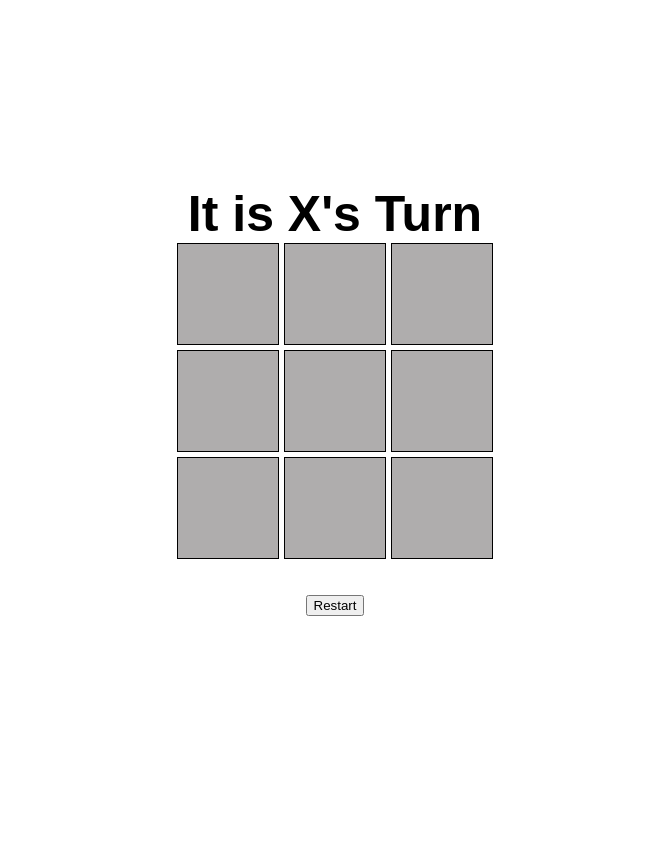
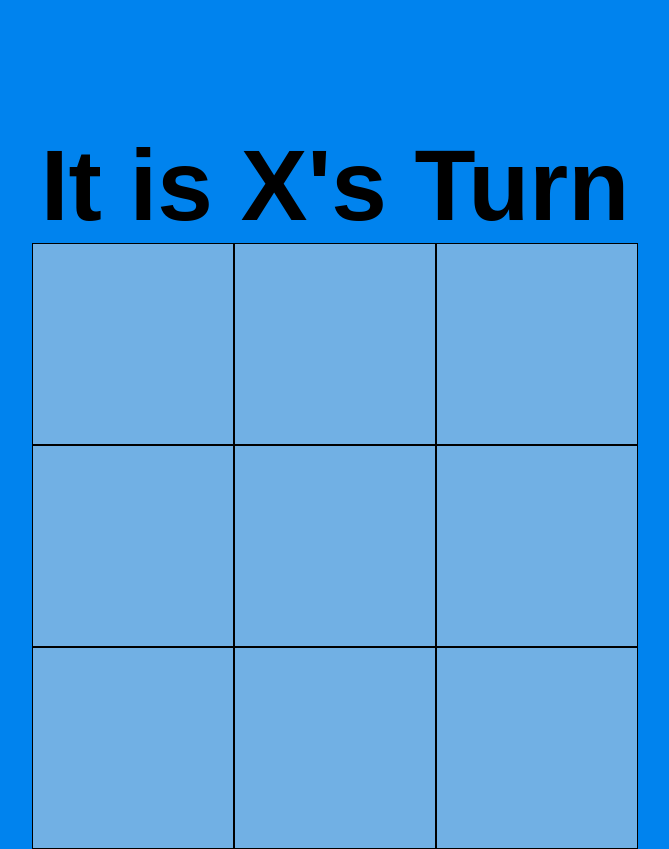
Before and after one commit to mharis337/Tic-Tac-Toe, a PHP site: page / in a window 1280 px wide. Shown: the whole page, without its empty margins (305-974 px from the left). Before the commit the page ends 616 px from the top, so only its background shows below. Run offline with PHP 8.4, Linux system fonts and the light colour scheme.

Commit message:
Completed ReadME, Cleaned up Java, Added End Screen, Added color

```diff
--- a/global.css
+++ b/global.css
@@ -1,5 +1,6 @@
 body {
     margin: 0;
+    background-color: rgb(0, 131, 238);
 }
 
 .display {
@@ -7,12 +8,44 @@
     flex-direction: column;
     align-items: center;
     justify-content: center;
-    height: 100vh;
+    padding-top: 10%;
+}
 
+.hidden {
+    visibility: hidden;
+}
+
+.end_screen {
+    position: fixed;
+    top: 0;
+    left: 0;
+    width: 100%;
+    height: 100%;
+    background-color: rgba(0, 0, 0, 0.5);
+    display: flex;
+    flex-direction: column;
+    align-items: center;
+    justify-content: center;
+}
+
+.results {
+    font-size: 100px;
+    color: rgb(255, 255, 255);
+    font-family: fantasy;
+    font-weight: bold;
+}
+
+.restart {
+    margin-top: 20px;
+    padding: 10px 20px;
+    font-size: 20px;
+    font-weight: bold;
+    cursor: pointer;
+    background-color: rgb(235, 252, 6);
 }
 
 .title {
-    font-size: 50px;
+    font-size: 100px;
     font-family: fantasy;
     font-weight: bold;
 }
@@ -22,21 +55,19 @@
     grid-template-columns: repeat(3, auto);
     justify-content: center;
     align-content: center;
-    gap: 5px;
 }
 
 .cell {
-    width: 100px;
-    height: 100px;
-    background-color: rgb(175, 173, 173);
+    width: 200px;
+    height: 200px;
+    background-color: rgb(113, 176, 228);
     border: 1px solid;
     display: flex;
     justify-content: center;
     align-items: center;
-    font-size: 80px;
+    font-size: 150px;
     font-family: Arial, Helvetica, sans-serif;
     font-weight: bold;
-    cursor: pointer;
 }
 
 .cell.x::before {
@@ -46,13 +77,3 @@
 .cell.o::before {
     content: 'O';
 }
-
-.restart-button {
-    margin-top: 20px;
-
-    padding: 10px 20px;
-    font-size: 20px;
-    font-weight: bold;
-    cursor: pointer;
-
-}
--- a/index.html
+++ b/index.html
@@ -1,9 +1,9 @@
 <!DOCTYPE html>
-<html>
+<html lang="en">
 <head>
     <meta charset="utf-8">
     <meta http-equiv="X-UA-Compatible" content="IE=edge">
-        <title> Tic-Tac-Toe</title>
+    <title>Tic-Tac-Toe</title>
     <meta name="description" content="">
     <meta name="viewport" content="width=device-width, initial-scale=1">
     <link rel="stylesheet" type="text/css" href="global.css">
@@ -22,12 +22,16 @@
             <div class="cell" id="cell-8"></div>
             <div class="cell" id="cell-9"></div>
         </div>
-        <br>
-        <br>
-        <button class="restart">Restart</button>
+    </div>
 
+    <div class="end_screen hidden">
+        <div class="end_screen_context">
+            <div class="results"></div>
 
+        </div>
+        <button class="restart">Play Again</button>
 
+    </div>
 
     <script src="/public/assets/tic-tac-toe.js" async defer></script>
 </body>
```
Also changed, not shown: docs/design_system.md (+4 -4 lines), README.md, public/assets/tic-tac-toe.js, 5 other files. Lines whose indentation alone changed are shown as unchanged.
